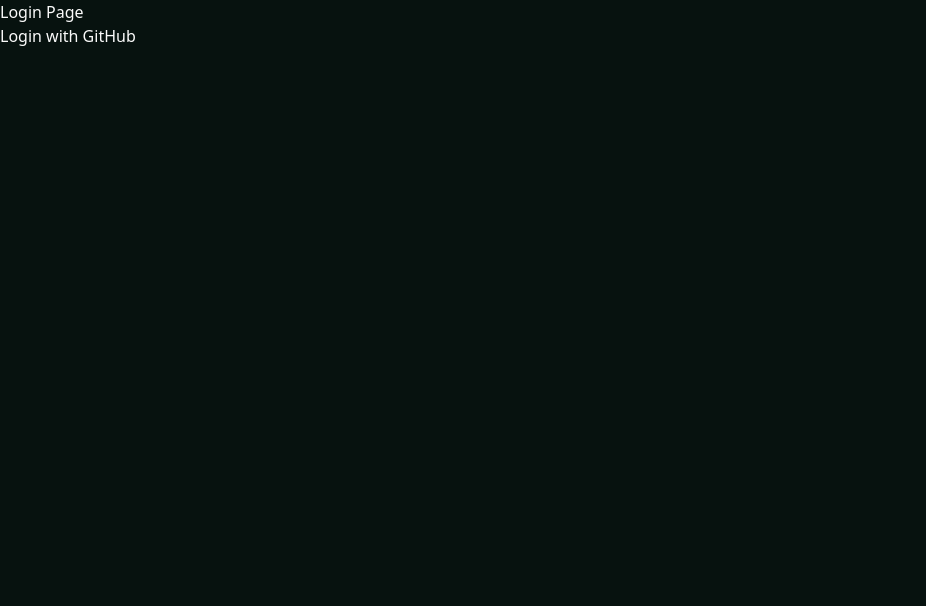
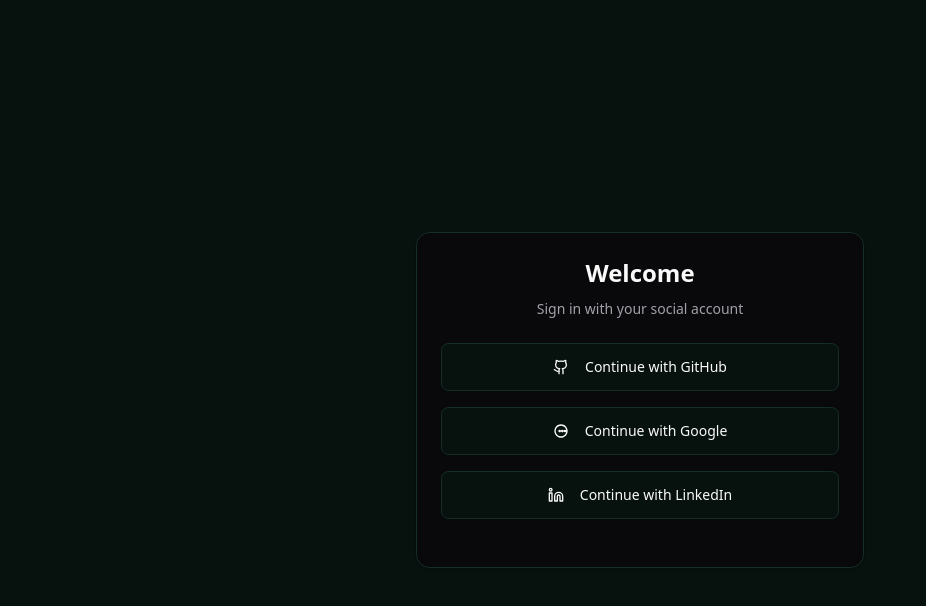
Before and after one commit to Xalvic/cv-engin-front, a React (Vite) app: page /login in a window 1280 px wide. Shown: the top 606 px of the page, without its empty margins (0-926 px from the left). Built offline with nearby package versions, Linux system fonts and the light colour scheme.

Commit message:
Updated login page UI

```diff
--- a/src/pages/Login.tsx
+++ b/src/pages/Login.tsx
@@ -1,15 +1,49 @@
-const Login = () => {
-  const handleGithubLogin = () => {
-    window.location.href =
-      "http://cv-engine.vercel.app/auth/social/github/redirect";
-  };
+import { Link } from 'react-router-dom';
+import { Github, Linkedin } from "lucide-react"
 
+import { Button } from "@/components/ui/button"
+import { Card, CardContent, CardDescription, CardFooter, CardHeader, CardTitle } from "@/components/ui/card"
+
+export default function Login() {
   return (
-    <div>
-      <h1>Login Page</h1>
-      <button onClick={handleGithubLogin}>Login with GitHub</button>
+    <div className="flex min-h-screen items-center justify-center px-4 py-12">
+      <Card className="w-full max-w-md">
+        <CardHeader className="space-y-1 text-center">
+          <CardTitle className="text-2xl font-bold">Welcome</CardTitle>
+          <CardDescription>Sign in with your social account</CardDescription>
+        </CardHeader>
+        <CardContent className="space-y-4">
+          <div className="grid gap-4">
+            <Button variant="outline" asChild className="w-full h-12">
+              <Link to="http://cv-engine.vercel.app/auth/social/github/redirect" className="flex items-center justify-center">
+                <Github className="mr-2 h-5 w-5" />
+                Continue with GitHub
+              </Link>
+            </Button>
+            <Button variant="outline" asChild className="w-full h-12">
+              <Link to="http://cv-engine.vercel.app/auth/social/google/redirect" className="flex items-center justify-center">
+                <svg
+                  className="mr-2 h-5 w-5"
+                  xmlns="http://www.w3.org/2000/svg"
+                  viewBox="0 0 24 24"
+                  fill="currentColor"
+                >
+                  <path d="M12 22q-2.05 0-3.875-.788t-3.188-2.15-2.137-3.175T2 12q0-2.075.788-3.887t2.15-3.175 3.175-2.138T12 2q2.075 0 3.887.788t3.175 2.15 2.138 3.175T22 12q0 2.05-.788 3.875t-2.15 3.188-3.175 2.137T12 22Zm0-2q3.35 0 5.675-2.325T20 12q0-3.35-2.325-5.675T12 4Q8.65 4 6.325 6.325T4 12q0 3.35 2.325 5.675T12 20Zm0-8q0 .825.588 1.413T14 14q.825 0 1.413-.588T16 12q0-.825-.588-1.413T14 10q-.825 0-1.413.588T12 12Zm-4 0q0 .825.588 1.413T10 14q.825 0 1.413-.588T12 12q0-.825-.588-1.413T10 10q-.825 0-1.413.588T8 12Zm8 0q0 .825.588 1.413T18 14q.825 0 1.413-.588T20 12q0-.825-.588-1.413T18 10q-.825 0-1.413.588T16 12Z" />
+                </svg>
+                Continue with Google
+              </Link>
+            </Button>
+            <Button variant="outline" asChild className="w-full h-12">
+              <Link to="http://cv-engine.vercel.app/auth/social/linkedin/redirect" className="flex items-center justify-center">
+                <Linkedin className="mr-2 h-5 w-5" />
+                Continue with LinkedIn
+              </Link>
+            </Button>
+          </div>
+        </CardContent>
+        <CardFooter>
+        </CardFooter>
+      </Card>
     </div>
-  );
-};
-
-export default Login;
+  )
+}
```
